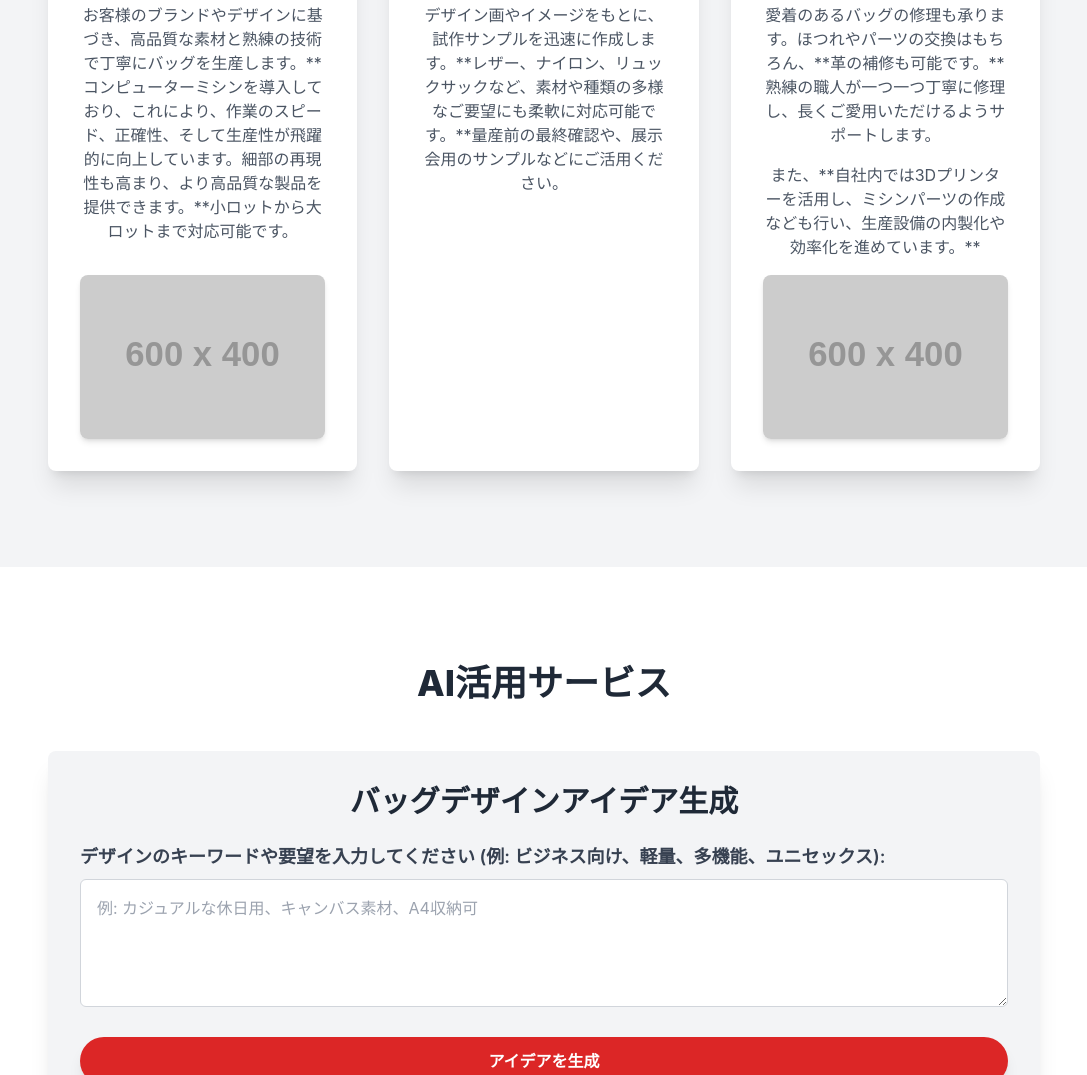
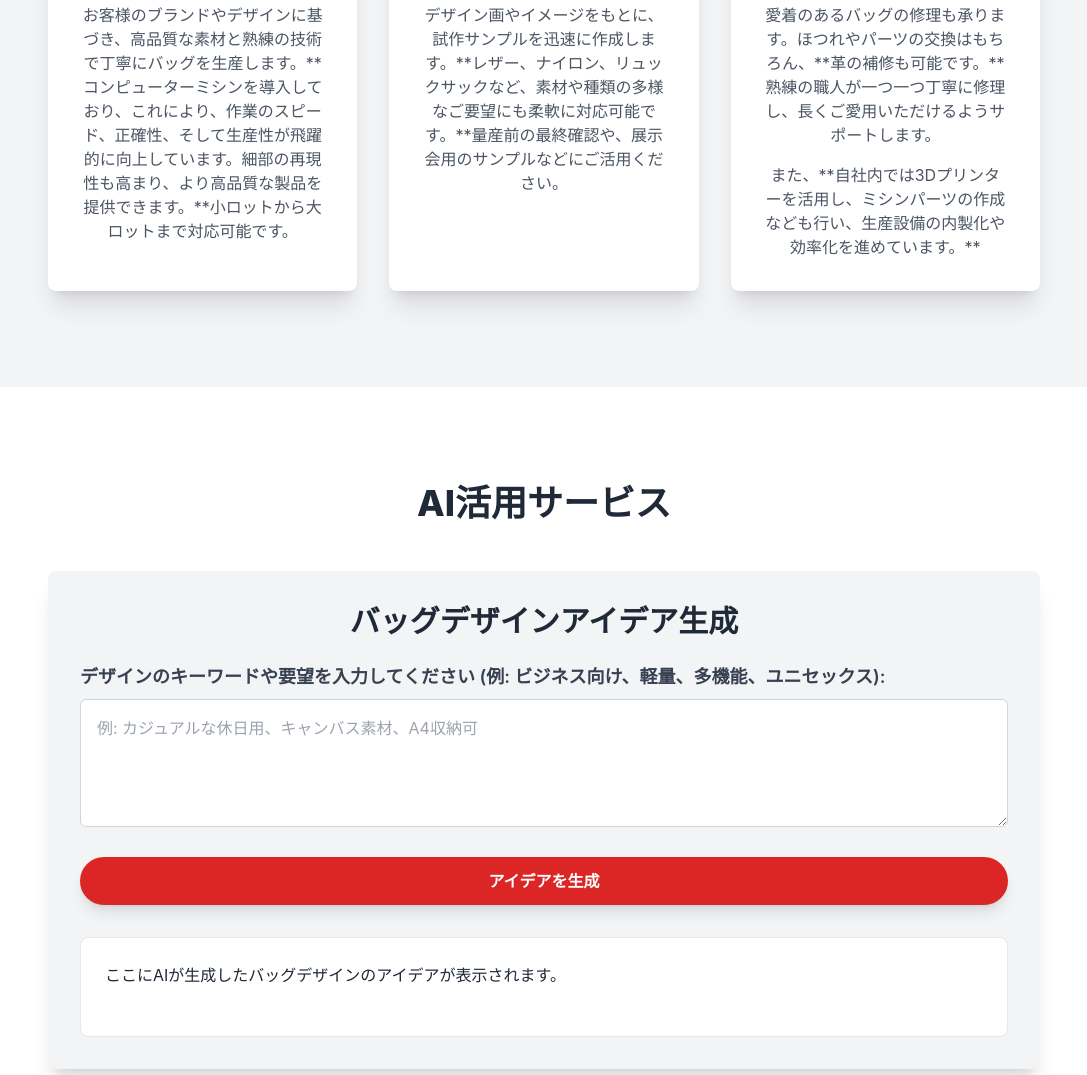
Before and after one commit to shoten122/kikuno410, a plain HTML site: page index.html in a window 1280 px wide. Shown: the part 1902-2977 px from the top of the page, without its empty margins (96-1183 px from the left). Drawn offline with nearby package versions, Linux system fonts and the light colour scheme; placeholder pictures from the web are drawn by us.

Commit message:
Update index.html

```diff
--- a/index.html
+++ b/index.html
@@ -126,7 +126,7 @@
                         お客様のブランドやデザインに基づき、高品質な素材と熟練の技術で丁寧にバッグを生産します。**コンピューターミシンを導入しており、これにより、作業のスピード、正確性、そして生産性が飛躍的に向上しています。細部の再現性も高まり、より高品質な製品を提供できます。**小ロットから大ロットまで対応可能です。
                     </p>
                     <!-- コンピューターミシンの画像を追加 -->
-                    <img src="https://placehold.co/600x400/D1D5DB/4B5563?text=コンピューターミシン画像" alt="コンピューターミシン画像" class="w-full h-auto rounded-lg shadow-md mt-4">
+                    <src="cpミシン.jpg">
                 </div>
 
                 <!-- Service Card 2: サンプル作成 -->
@@ -157,7 +157,7 @@
                     <p class="text-gray-600 mt-4">
                         また、**自社内では3Dプリンターを活用し、ミシンパーツの作成なども行い、生産設備の内製化や効率化を進めています。**
                     </p>
-                    <img src="https://placehold.co/600x400/D1D5DB/4B5563?text=3Dプリンターパーツ画像" alt="3Dプリンターパーツ画像" class="w-full h-auto rounded-lg shadow-md mt-4">
+                    <src="IMG_5238.jpg">
                 </div>
             </div>
         </div>
```
